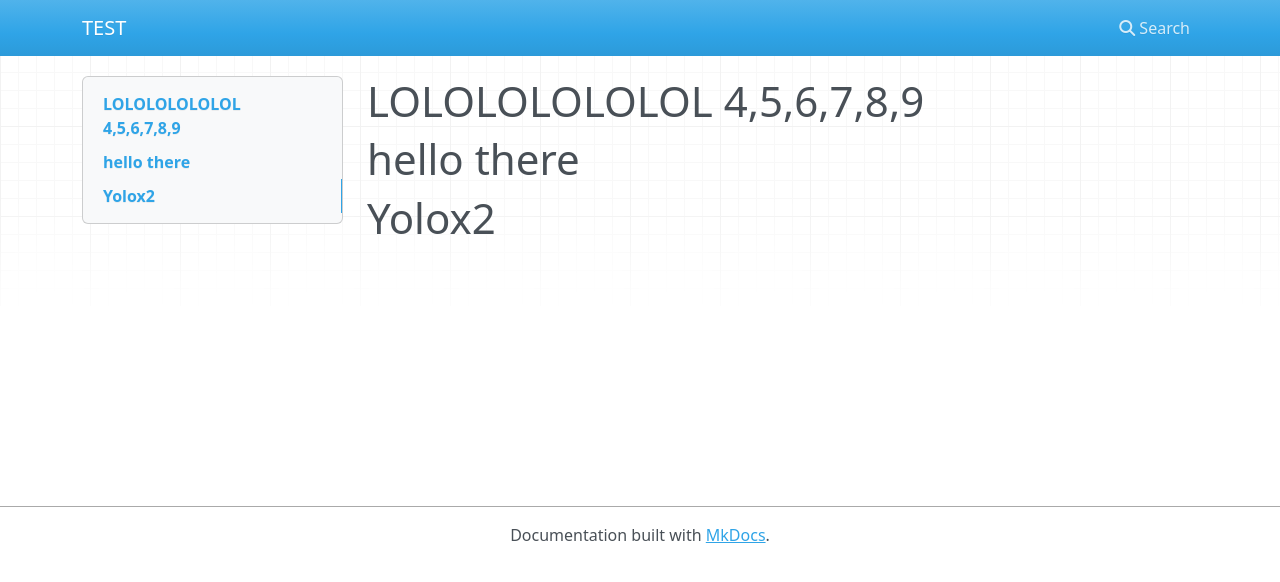
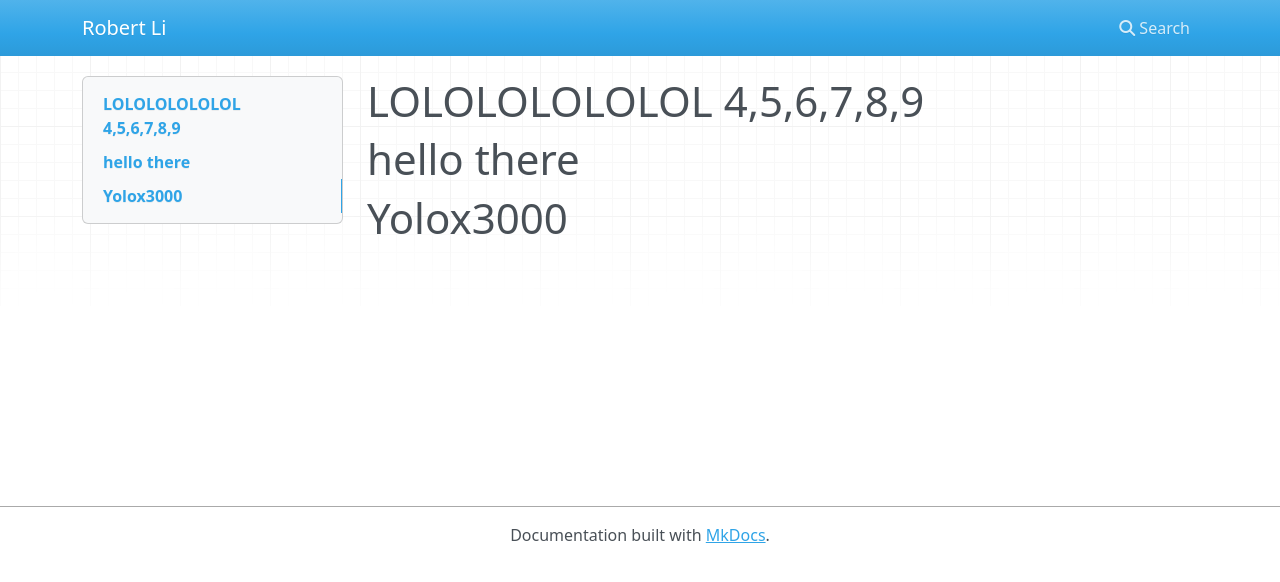
Before and after one commit to RLi97/mkdoctest, an MkDocs documentation site: the page built from docs/index.md, in a window 1280 px wide. Shown: the top 582 px of the page. Built offline with MkDocs 1.6.1, drawn with Linux system fonts in a browser that asks for light colours; nearby versions of some CDN libraries.

Commit message:
updated index and mkdocs.yml

```diff
--- a/docs/index.md
+++ b/docs/index.md
@@ -1,3 +1,3 @@
 #LOLOLOLOLOLOL  4,5,6,7,8,9
 #hello there
-#Yolox2
+#Yolox3000
--- a/mkdocs.yml
+++ b/mkdocs.yml
@@ -1 +1 @@
-site_name: TEST
+site_name: Robert Li
```
